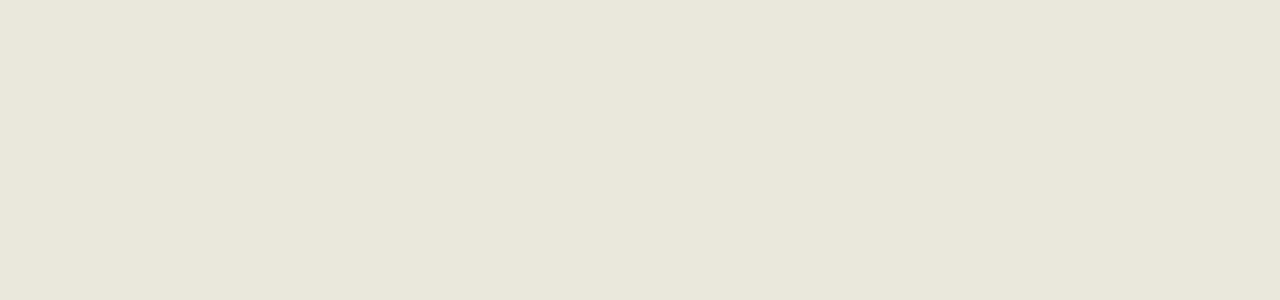
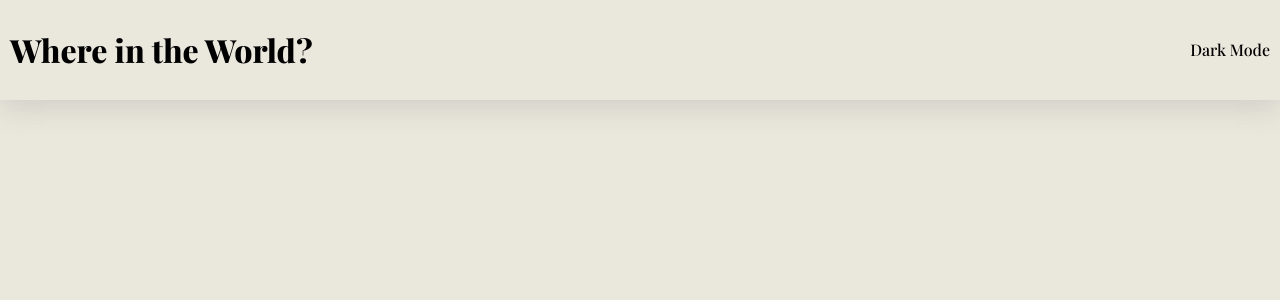
Before and after one commit to Kunduz-rahat/countries_ts, a React (Create React App) app: page /1 in a window 1280 px wide. Before the commit this address had no page. Shown: the top 300 px of the page. Built offline with nearby package versions, Linux system fonts and the light colour scheme; the HTML template or start-up script is replaced by a standard one.

Commit message:
add header

```diff
--- a/src/App.tsx
+++ b/src/App.tsx
@@ -1,10 +1,12 @@
 import React from 'react';
 import { BrowserRouter, Routes, Route } from 'react-router-dom';
 import CountriesList from './components/CountriesList';
+import Header from './components/Header';
 
 export const App = () => {
   return (
     <BrowserRouter>
+      <Header />
       <Routes>
         <Route path="/" element={<CountriesList />} />
       </Routes>
--- /dev/null
+++ b/src/components/Header/index.scss
@@ -0,0 +1,14 @@
+@use "../../scss/" as *;
+
+.header{
+	display: flex;
+	justify-content: space-between;
+	align-items: center;
+	box-shadow: $box-shadow;
+	padding: 10px;
+	height: 80px;
+	p{
+		cursor: pointer;
+	}
+
+}
--- /dev/null
+++ b/src/components/Header/index.tsx
@@ -0,0 +1,13 @@
+import React from 'react';
+
+import './index.scss';
+const Header = () => {
+  return (
+    <header className="header">
+      <h1>Where in the World?</h1>
+      <p>Dark Mode</p>
+    </header>
+  );
+};
+
+export default Header;
--- a/src/index.scss
+++ b/src/index.scss
@@ -18,7 +18,8 @@ body {
   font-family: $font-family;
   font-weight: 400;
   line-height: 1.5;
-
   background-color: $body-bg;
   color: $text-color;
+  max-width: 1440px;
+  margin: 0 auto;
 }
```
